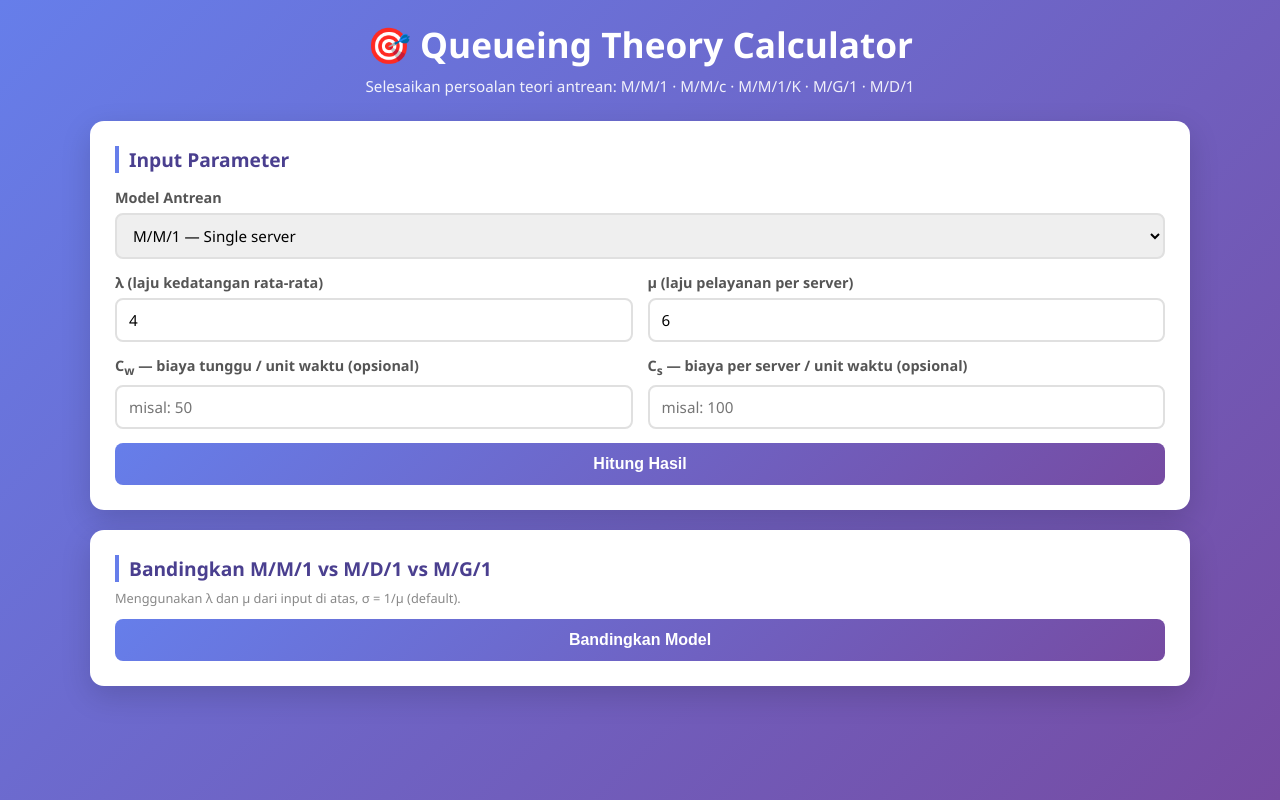
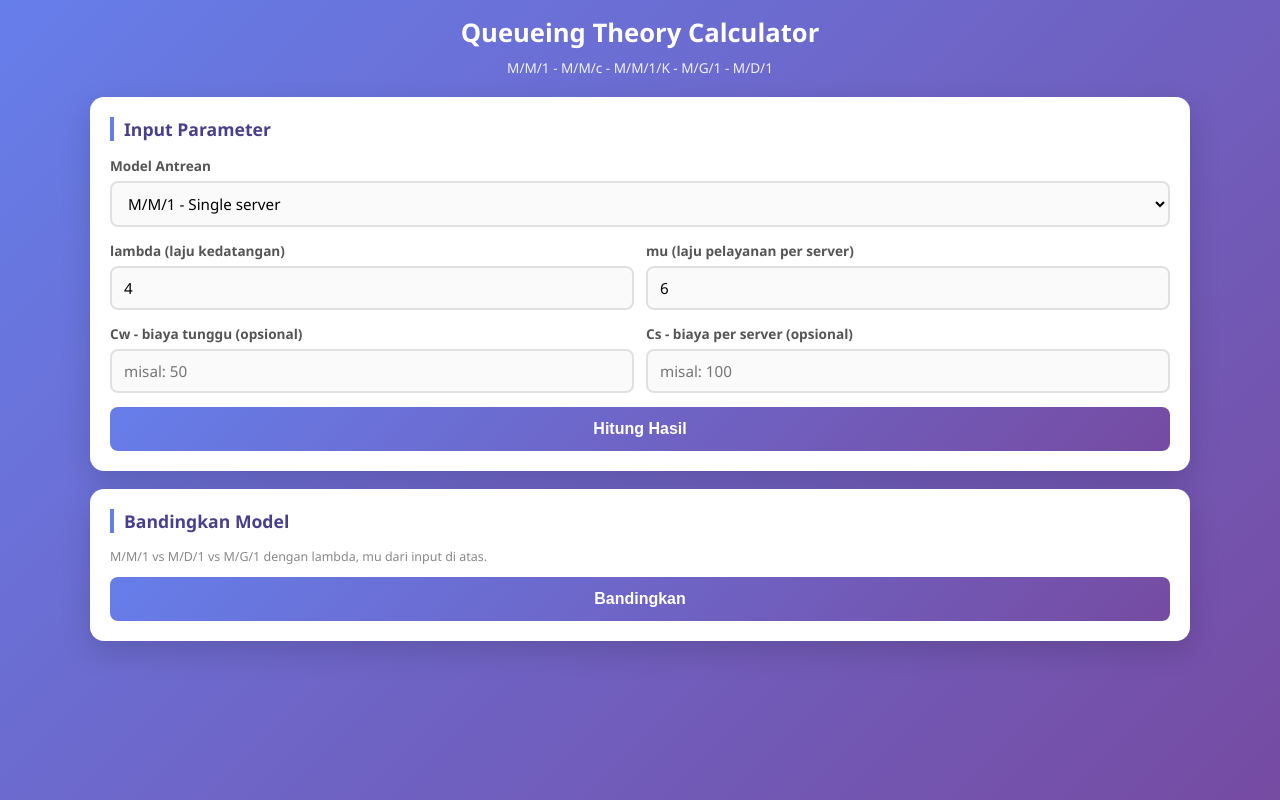
Before and after one commit to nvze/antrian1, a Flask app: page / in a window 1280 px wide. Run offline with Flask 3, Linux system fonts and the light colour scheme.

Commit message:
Refactor index.html for layout and text improvements
Updated styling and text in index.html for improved layout and readability. Adjusted paddings, margins, and font sizes, and changed some labels to English.

```diff
--- a/templates/index.html
+++ b/templates/index.html
@@ -9,118 +9,98 @@
   body {
     font-family: 'Segoe UI', system-ui, sans-serif;
     background: linear-gradient(135deg, #667eea 0%, #764ba2 100%);
-    min-height: 100vh;
-    padding: 20px;
-    color: #333;
+    min-height: 100vh; padding: 15px; color: #333;
   }
   .container { max-width: 1100px; margin: 0 auto; }
-  header {
-    text-align: center; color: white; margin-bottom: 25px;
+  header { text-align: center; color: white; margin-bottom: 20px; }
+  header h1 { font-size: 1.6rem; margin-bottom: 8px; }
+  header p { opacity: 0.9; font-size: 0.85rem; }
+  .card {
+    background: white; border-radius: 14px; padding: 20px;
+    box-shadow: 0 10px 30px rgba(0,0,0,0.15); margin-bottom: 18px;
   }
-  header h1 { font-size: 2.2rem; margin-bottom: 8px; }
-  header p { opacity: 0.9; font-size: 0.95rem; }
-
-  .card {
-    background: white; border-radius: 14px; padding: 25px;
-    box-shadow: 0 10px 30px rgba(0,0,0,0.15); margin-bottom: 20px;
-  }
-  h2 { color: #4a3f8f; font-size: 1.2rem; margin-bottom: 15px;
+  h2 { color: #4a3f8f; font-size: 1.1rem; margin-bottom: 15px;
        border-left: 4px solid #667eea; padding-left: 10px; }
-
   label { display: block; font-weight: 600; margin-bottom: 6px;
-          font-size: 0.9rem; color: #555; }
+          font-size: 0.85rem; color: #555; }
   input, select {
     width: 100%; padding: 10px 12px; border: 2px solid #e0e0e0;
-    border-radius: 8px; font-size: 0.95rem; transition: border 0.2s;
-    margin-bottom: 14px; font-family: inherit;
+    border-radius: 8px; font-size: 0.95rem; margin-bottom: 14px;
+    font-family: inherit; background: #fafafa;
   }
-  input:focus, select:focus {
-    outline: none; border-color: #667eea;
-  }
-  .grid2 { display: grid; grid-template-columns: 1fr 1fr; gap: 15px; }
-  @media (max-width: 600px) { .grid2 { grid-template-columns: 1fr; } }
-
+  input:focus, select:focus { outline: none; border-color: #667eea; background: white; }
+  .grid2 { display: grid; grid-template-columns: 1fr 1fr; gap: 12px; }
+  @media (max-width: 600px) { .grid2 { grid-template-columns: 1fr; gap: 0; } }
   button {
     background: linear-gradient(135deg, #667eea, #764ba2);
-    color: white; border: none; padding: 12px 24px;
+    color: white; border: none; padding: 13px 24px;
     border-radius: 8px; font-size: 1rem; font-weight: 600;
-    cursor: pointer; transition: transform 0.15s, box-shadow 0.15s;
-    width: 100%;
+    cursor: pointer; width: 100%; transition: transform 0.15s;
   }
-  button:hover { transform: translateY(-2px);
-                 box-shadow: 0 6px 18px rgba(102,126,234,0.5); }
+  button:hover { transform: translateY(-2px); }
   button:active { transform: translateY(0); }
-
   .result { display: none; }
   .result.show { display: block; animation: fadeIn 0.3s; }
   @keyframes fadeIn { from { opacity: 0; transform: translateY(10px); }
                       to { opacity: 1; transform: translateY(0); } }
-
-  .metrics { display: grid; grid-template-columns: repeat(auto-fit, minmax(140px, 1fr));
-             gap: 12px; margin-bottom: 15px; }
+  .metrics { display: grid; grid-template-columns: repeat(auto-fit, minmax(130px, 1fr));
+             gap: 10px; margin-bottom: 12px; }
   .metric {
-    background: #f5f7ff; padding: 14px; border-radius: 10px;
+    background: #f5f7ff; padding: 12px; border-radius: 10px;
     border-left: 4px solid #667eea;
   }
-  .metric .label { font-size: 0.75rem; color: #666;
+  .metric .label { font-size: 0.7rem; color: #666;
                    text-transform: uppercase; letter-spacing: 0.5px; }
-  .metric .value { font-size: 1.3rem; font-weight: 700; color: #4a3f8f;
+  .metric .value { font-size: 1.15rem; font-weight: 700; color: #4a3f8f;
                    margin-top: 4px; }
-
   .error {
     background: #ffe5e5; color: #c0392b; padding: 14px;
-    border-radius: 8px; border-left: 4px solid #c0392b;
-    font-weight: 600;
+    border-radius: 8px; border-left: 4px solid #c0392b; font-weight: 600;
   }
   .detail-list { list-style: none; }
   .detail-list li {
-    display: flex; justify-content: space-between;
-    padding: 8px 0; border-bottom: 1px dashed #eee; font-size: 0.9rem;
+    display: flex; justify-content: space-between; gap: 10px;
+    padding: 8px 0; border-bottom: 1px dashed #eee; font-size: 0.85rem;
   }
   .detail-list li:last-child { border-bottom: none; }
-  .detail-list b { color: #4a3f8f; }
-
-  table { width: 100%; border-collapse: collapse; margin-top: 10px; }
-  th, td { padding: 10px; text-align: center; border-bottom: 1px solid #eee;
-           font-size: 0.9rem; }
+  .detail-list b { color: #4a3f8f; text-align: right; }
+  table { width: 100%; border-collapse: collapse; margin-top: 10px; font-size: 0.8rem; }
+  th, td { padding: 8px 5px; text-align: center; border-bottom: 1px solid #eee; }
   th { background: #f5f7ff; color: #4a3f8f; font-weight: 700; }
-
   .badge {
     display: inline-block; background: #667eea; color: white;
     padding: 4px 12px; border-radius: 20px; font-size: 0.8rem;
     font-weight: 600; margin-bottom: 12px;
   }
-  .hint { font-size: 0.8rem; color: #888; margin-top: -8px;
-          margin-bottom: 12px; }
+  .hint { font-size: 0.78rem; color: #888; margin-bottom: 12px; }
+  h3 { color: #4a3f8f; margin: 15px 0 8px; font-size: 0.95rem; }
 </style>
 </head>
 <body>
 <div class="container">
   <header>
-    <h1>🎯 Queueing Theory Calculator</h1>
-    <p>Selesaikan persoalan teori antrean: M/M/1 · M/M/c · M/M/1/K · M/G/1 · M/D/1</p>
+    <h1>Queueing Theory Calculator</h1>
+    <p>M/M/1 - M/M/c - M/M/1/K - M/G/1 - M/D/1</p>
   </header>
 
-  <!-- INPUT CARD -->
   <div class="card">
     <h2>Input Parameter</h2>
-
     <label>Model Antrean</label>
     <select id="model" onchange="updateFields()">
-      <option value="mm1">M/M/1 — Single server</option>
-      <option value="mmc">M/M/c — Multi server</option>
-      <option value="mm1k">M/M/1/K — Kapasitas terbatas</option>
-      <option value="mg1">M/G/1 — Waktu layanan umum</option>
-      <option value="md1">M/D/1 — Waktu layanan konstan</option>
+      <option value="mm1">M/M/1 - Single server</option>
+      <option value="mmc">M/M/c - Multi server</option>
+      <option value="mm1k">M/M/1/K - Kapasitas terbatas</option>
+      <option value="mg1">M/G/1 - Waktu layanan umum</option>
+      <option value="md1">M/D/1 - Waktu layanan konstan</option>
     </select>
 
     <div class="grid2">
       <div>
-        <label>λ (laju kedatangan rata-rata)</label>
+        <label>lambda (laju kedatangan)</label>
         <input type="number" id="lam" value="4" step="0.01" min="0.01">
       </div>
       <div>
-        <label>μ (laju pelayanan per server)</label>
+        <label>mu (laju pelayanan per server)</label>
         <input type="number" id="mu" value="6" step="0.01" min="0.01">
       </div>
     </div>
@@ -129,11 +109,11 @@
 
     <div class="grid2">
       <div>
-        <label>C<sub>w</sub> — biaya tunggu / unit waktu (opsional)</label>
+        <label>Cw - biaya tunggu (opsional)</label>
         <input type="number" id="c_wait" placeholder="misal: 50" step="0.01">
       </div>
       <div>
-        <label>C<sub>s</sub> — biaya per server / unit waktu (opsional)</label>
+        <label>Cs - biaya per server (opsional)</label>
         <input type="number" id="c_server" placeholder="misal: 100" step="0.01">
       </div>
     </div>
@@ -141,17 +121,15 @@
     <button onclick="calculate()">Hitung Hasil</button>
   </div>
 
-  <!-- RESULT CARD -->
   <div class="card result" id="resultCard">
     <h2>Hasil Analisis</h2>
     <div id="resultContent"></div>
   </div>
 
-  <!-- COMPARE CARD -->
   <div class="card">
-    <h2>Bandingkan M/M/1 vs M/D/1 vs M/G/1</h2>
-    <p class="hint">Menggunakan λ dan μ dari input di atas, σ = 1/μ (default).</p>
-    <button onclick="compare()">Bandingkan Model</button>
+    <h2>Bandingkan Model</h2>
+    <p class="hint">M/M/1 vs M/D/1 vs M/G/1 dengan lambda, mu dari input di atas.</p>
+    <button onclick="compare()">Bandingkan</button>
     <div id="compareContent"></div>
   </div>
 </div>
@@ -161,14 +139,11 @@ function updateFields() {
   const model = document.getElementById('model').value;
   const extra = document.getElementById('extraFields');
   if (model === 'mmc') {
-    extra.innerHTML = `<label>c — jumlah server</label>
-      <input type="number" id="c" value="2" min="1" step="1">`;
+    extra.innerHTML = '<label>c - jumlah server</label><input type="number" id="c" value="2" min="1" step="1">';
   } else if (model === 'mm1k') {
-    extra.innerHTML = `<label>K — kapasitas sistem</label>
-      <input type="number" id="K" value="5" min="1" step="1">`;
+    extra.innerHTML = '<label>K - kapasitas sistem</label><input type="number" id="K" value="5" min="1" step="1">';
   } else if (model === 'mg1') {
-    extra.innerHTML = `<label>σ — standar deviasi waktu layanan</label>
-      <input type="number" id="sigma" value="0.1" step="0.01" min="0">`;
+    extra.innerHTML = '<label>sigma - std dev waktu layanan</label><input type="number" id="sigma" value="0.1" step="0.01" min="0">';
   } else {
     extra.innerHTML = '';
   }
@@ -193,8 +168,7 @@ async function calculate() {
   if (cs) body.c_server = cs;
 
   const res = await fetch('/api/calculate', {
-    method: 'POST',
-    headers: {'Content-Type': 'application/json'},
+    method: 'POST', headers: {'Content-Type': 'application/json'},
     body: JSON.stringify(body)
   }).then(r => r.json());
 
@@ -203,58 +177,42 @@ async function calculate() {
   card.classList.add('show');
 
   if (res.error) {
-    out.innerHTML = `<div class="error">⚠️ ${res.error}</div>`;
+    out.innerHTML = '<div class="error">' + res.error + '</div>';
     return;
   }
 
-  let html = `<span class="badge">${res.model}</span>`;
-  html += `<div class="metrics">
-    <div class="metric"><div class="label">ρ (utilisasi)</div>
-      <div class="value">${res.rho.toFixed(4)}</div></div>
-    <div class="metric"><div class="label">P₀</div>
-      <div class="value">${res.P0.toFixed(4)}</div></div>
-    <div class="metric"><div class="label">L</div>
-      <div class="value">${res.L.toFixed(4)}</div></div>
-    <div class="metric"><div class="label">Lq</div>
-      <div class="value">${res.Lq.toFixed(4)}</div></div>
-    <div class="metric"><div class="label">W</div>
-      <div class="value">${res.W.toFixed(4)}</div></div>
-    <div class="metric"><div class="label">Wq</div>
-      <div class="value">${res.Wq.toFixed(4)}</div></div>
-  </div>`;
+  let html = '<span class="badge">' + res.model + '</span>';
+  html += '<div class="metrics">' +
+    '<div class="metric"><div class="label">rho utilisasi</div><div class="value">' + res.rho.toFixed(4) + '</div></div>' +
+    '<div class="metric"><div class="label">P0</div><div class="value">' + res.P0.toFixed(4) + '</div></div>' +
+    '<div class="metric"><div class="label">L</div><div class="value">' + res.L.toFixed(4) + '</div></div>' +
+    '<div class="metric"><div class="label">Lq</div><div class="value">' + res.Lq.toFixed(4) + '</div></div>' +
+    '<div class="metric"><div class="label">W</div><div class="value">' + res.W.toFixed(4) + '</div></div>' +
+    '<div class="metric"><div class="label">Wq</div><div class="value">' + res.Wq.toFixed(4) + '</div></div>' +
+    '</div>';
 
   if (res.P_wait !== undefined) {
-    html += `<div class="metric" style="margin-bottom:15px">
-      <div class="label">Probabilitas pelanggan menunggu (P_wait)</div>
-      <div class="value">${(res.P_wait*100).toFixed(2)}%</div></div>`;
+    html += '<div class="metric" style="margin-bottom:12px"><div class="label">Prob pelanggan menunggu (P_wait)</div><div class="value">' + (res.P_wait*100).toFixed(2) + '%</div></div>';
   }
   if (res.P_block !== undefined) {
-    html += `<div class="metric" style="margin-bottom:15px">
-      <div class="label">Probabilitas blocking (P_K)</div>
-      <div class="value">${(res.P_block*100).toFixed(2)}%</div></div>`;
+    html += '<div class="metric" style="margin-bottom:12px"><div class="label">Prob blocking (P_K)</div><div class="value">' + (res.P_block*100).toFixed(2) + '%</div></div>';
   }
 
   if (res.detail) {
-    html += `<h3 style="color:#4a3f8f;margin:15px 0 8px;font-size:1rem">
-             Detail Tambahan</h3><ul class="detail-list">`;
+    html += '<h3>Detail Tambahan</h3><ul class="detail-list">';
     for (const [k, v] of Object.entries(res.detail)) {
       const val = typeof v === 'number' ? v.toFixed(4) : v;
-      html += `<li><span>${k}</span><b>${val}</b></li>`;
+      html += '<li><span>' + k + '</span><b>' + val + '</b></li>';
     }
-    html += `</ul>`;
+    html += '</ul>';
   }
 
   if (res.cost) {
-    html += `<h3 style="color:#4a3f8f;margin:15px 0 8px;font-size:1rem">
-             💰 Analisis Biaya</h3>
-    <div class="metrics">
-      <div class="metric"><div class="label">Waiting Cost</div>
-        <div class="value">${res.cost.waiting_cost.toFixed(2)}</div></div>
-      <div class="metric"><div class="label">Server Cost</div>
-        <div class="value">${res.cost.server_cost.toFixed(2)}</div></div>
-      <div class="metric"><div class="label">Total Cost</div>
-        <div class="value">${res.cost.total_cost.toFixed(2)}</div></div>
-    </div>`;
+    html += '<h3>Analisis Biaya</h3><div class="metrics">' +
+      '<div class="metric"><div class="label">Waiting Cost</div><div class="value">' + res.cost.waiting_cost.toFixed(2) + '</div></div>' +
+      '<div class="metric"><div class="label">Server Cost</div><div class="value">' + res.cost.server_cost.toFixed(2) + '</div></div>' +
+      '<div class="metric"><div class="label">Total Cost</div><div class="value">' + res.cost.total_cost.toFixed(2) + '</div></div>' +
+      '</div>';
   }
 
   out.innerHTML = html;
@@ -269,31 +227,20 @@ async function compare() {
   if (sigma) body.sigma = sigma.value;
 
   const res = await fetch('/api/compare', {
-    method: 'POST',
-    headers: {'Content-Type': 'application/json'},
+    method: 'POST', headers: {'Content-Type': 'application/json'},
     body: JSON.stringify(body)
   }).then(r => r.json());
 
   const out = document.getElementById('compareContent');
   if (res.error) {
-    out.innerHTML = `<div class="error">⚠️ ${res.error}</div>`;
+    out.innerHTML = '<div class="error">' + res.error + '</div>';
     return;
   }
-
-  let html = `<table>
-    <tr><th>Model</th><th>ρ</th><th>Lq</th><th>Wq</th><th>W</th></tr>`;
+  let html = '<table><tr><th>Model</th><th>rho</th><th>Lq</th><th>Wq</th><th>W</th></tr>';
   res.rows.forEach(r => {
-    html += `<tr>
-      <td><b>${r.model}</b></td>
-      <td>${r.rho.toFixed(4)}</td>
-      <td>${r.Lq.toFixed(4)}</td>
-      <td>${r.Wq.toFixed(4)}</td>
-      <td>${r.W.toFixed(4)}</td>
-    </tr>`;
+    html += '<tr><td><b>' + r.model + '</b></td><td>' + r.rho.toFixed(4) + '</td><td>' + r.Lq.toFixed(4) + '</td><td>' + r.Wq.toFixed(4) + '</td><td>' + r.W.toFixed(4) + '</td></tr>';
   });
-  html += `</table>
-  <p class="hint" style="margin-top:10px">
-    💡 M/D/1 selalu menghasilkan Lq lebih kecil dari M/M/1 karena waktu layanan konstan (variabilitas rendah).</p>`;
+  html += '</table><p class="hint" style="margin-top:10px">M/D/1 selalu Lq lebih kecil dari M/M/1 karena waktu layanan konstan.</p>';
   out.innerHTML = html;
 }
 </script>
```
